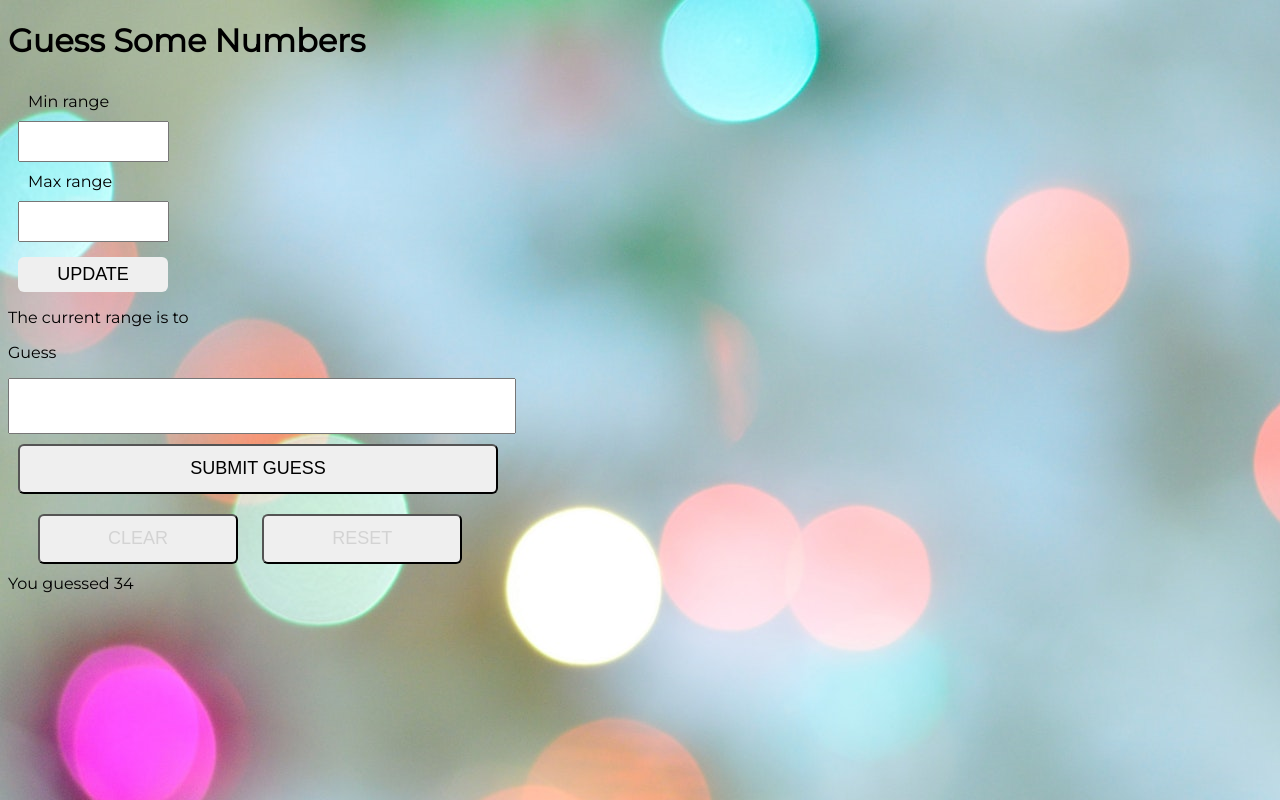
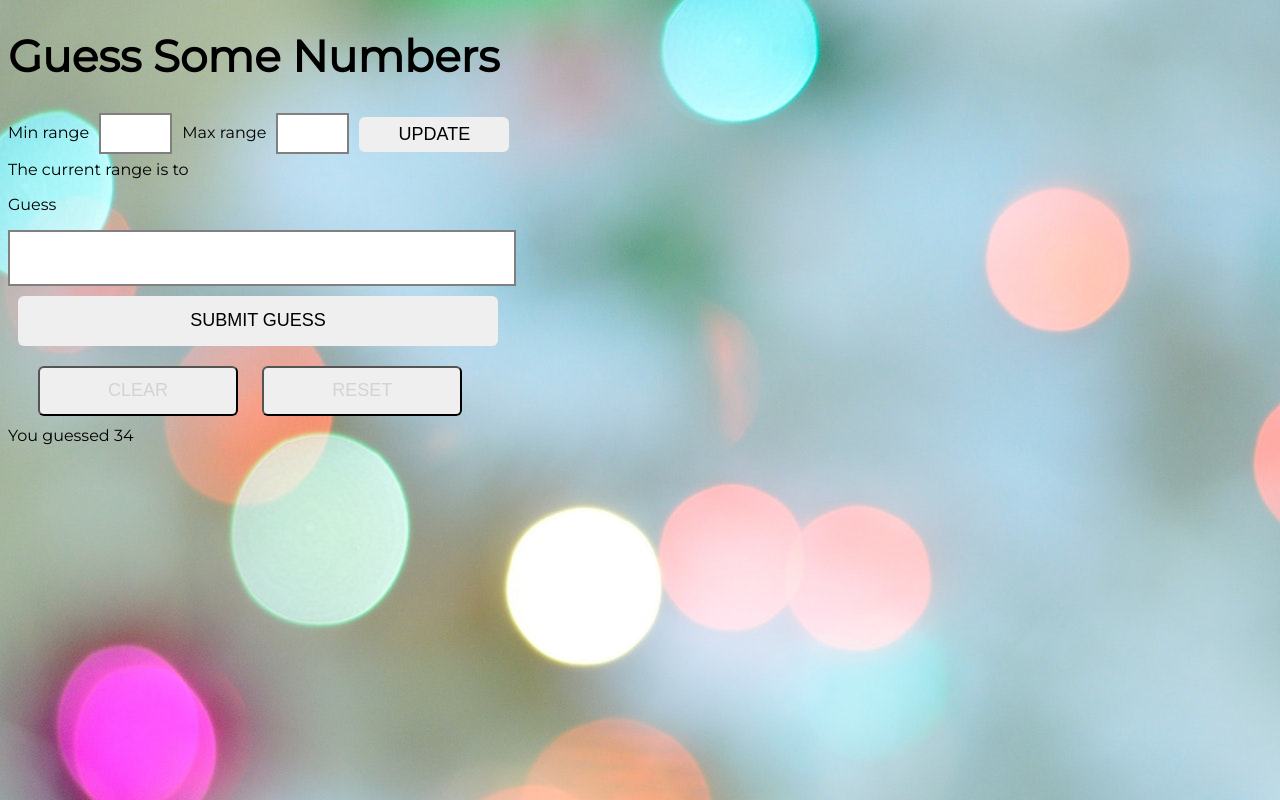
Before and after one commit to SallyH3/guess-some-numbers, a plain HTML site: page index.html in a window 1280 px wide. Drawn offline with Linux system fonts and the light colour scheme.

Commit message:
Add more styles

```diff
--- a/styles.css
+++ b/styles.css
@@ -3,17 +3,23 @@ body {
   background-image: url('background.jpg')
 }
 
+.title {
+  font-size: 44px;
+}
+
 .range-form {
   display: flex;
-  flex-direction: column;
-  margin: 10px;
+  flex-direction: row;
+  margin: -10px;
+  margin-top: 20px;
 }
 
 .update-btn
  {
   border-radius: 6px;
   border: none;
-  margin-top: 15px;
+  margin-top: 4px;
+  margin-left: 10px;
   font-size: 18px;
   width: 150px;
   height: 35px;
@@ -32,7 +38,8 @@ body {
 
 .input {
   height: 35px;
-  width: 143px;
+  width: 65px;
+  border: 2px solid gray;
 }
 
 .guess-form {
@@ -41,11 +48,13 @@ body {
 }
 
 .guess-input {
+  border: 2px solid gray;
   height: 50px;
   width: 500px;
 }
 
 .submit-btn {
+  border: none;
   width: 480px;
   height: 50px;
 }
```
